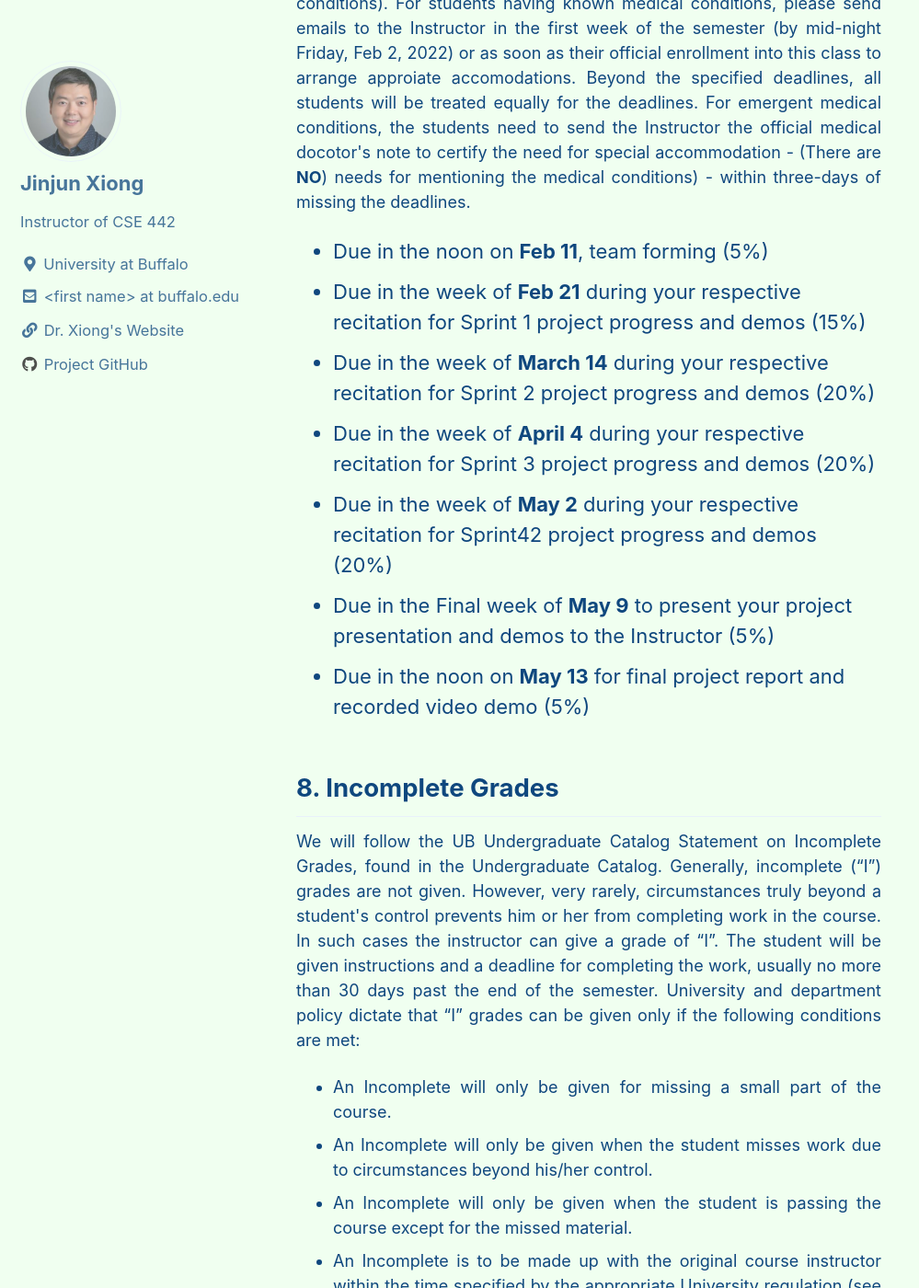
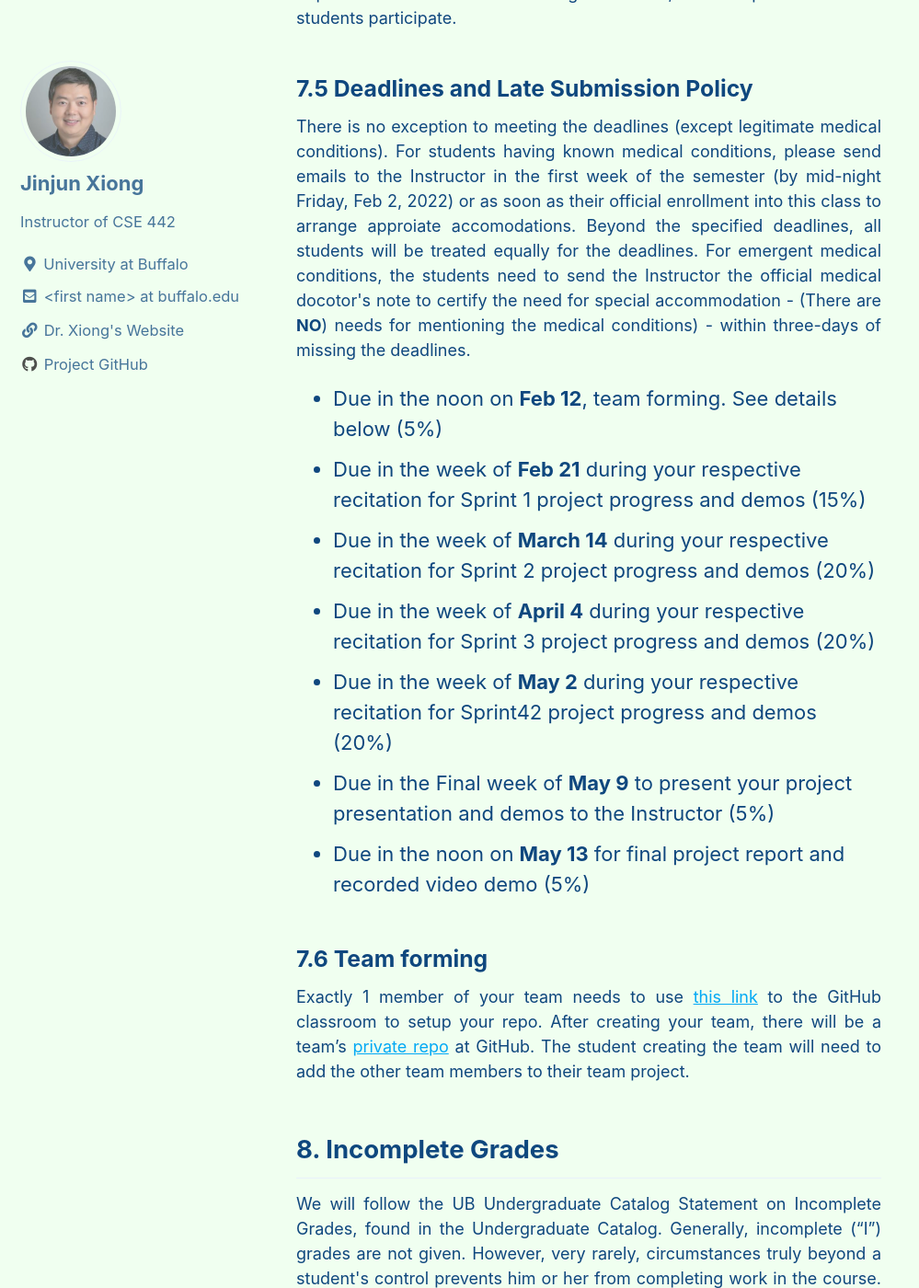
Before and after one commit to xlab-classes/cse442, a Jekyll site: the page built from index.md, in a window 1280 px wide and 1400 px high, scrolled down 8362 px. Shown: the whole window at 92% size, without its empty margins (0-999 px from the left). Built offline with Jekyll 4.4.1, drawn with Linux system fonts in a browser that asks for light colours; cached includes are drawn as plain includes; some of the changed text lies outside the part shown.

Commit message:
Update index.md

```diff
--- a/index.md
+++ b/index.md
@@ -26,6 +26,10 @@
 **Class Schedule**
 - M/W/F 3:00 pm -3:50pm EST
 - In Person at NSC 215 (Class is also recorded)
+
+**Office Hours**
+- Wed: 12:30 - 1:30 pm EST
+- In Person at Davis Hall 316
 
 ## 1. Prerequisites
 
@@ -106,7 +110,7 @@
 </ul>
 
 <ul>
-<a href="Personal Link: https://buffalo.zoom.us/my/pengyu?pwd=cGI2MExZNWpXaE0xZUJaVVh3citrdz09">
+<a href="https://buffalo.zoom.us/my/pengyu?pwd=cGI2MExZNWpXaE0xZUJaVVh3citrdz09">
   <zoom> TA: Pengyu Yan's Office Hour Tue/Thu 3:30-4:30pm </zoom>
 </a>
 </ul>
@@ -365,13 +369,20 @@
 There is no exception to meeting the deadlines (except legitimate medical conditions). For students having known medical conditions, please send emails to the Instructor in the first week of the semester (by mid-night Friday, Feb 2, 2022) or as soon as their official enrollment into this class to arrange approiate accomodations. Beyond the specified deadlines, all students will be treated equally for the deadlines. For emergent medical conditions, the students need to send the Instructor the official medical docotor's note to certify the need for special accommodation - (There are <b>NO</b>) needs for mentioning the medical conditions) - within three-days of missing the deadlines.
 </p>
 
-- Due in the noon on **Feb 11**, team forming (5%)
+- Due in the noon on **Feb 12**, team forming. See details below (5%)
 - Due in the week of **Feb 21** during your respective recitation for Sprint 1 project progress and demos (15%)
 - Due in the week of **March 14** during your respective recitation for Sprint 2 project progress and demos (20%)
 - Due in the week of **April 4** during your respective recitation for Sprint 3 project progress and demos (20%)
 - Due in the week of **May 2** during your respective recitation for Sprint42 project progress and demos (20%)
 - Due in the Final week of **May 9** to present your project presentation and demos to the Instructor (5%)
 - Due in the noon on **May 13** for final project report and recorded video demo (5%)
+
+### 7.6 Team forming
+<p style='font-size:18px; text-align:justify'>
+	Exactly 1 member of your team needs to use <a href="https://classroom.github.com/a/IRQSUdVo">this link</a> to the GitHub classroom to setup your repo.
+	After creating your team, there will be a team’s <a href="https://github.com/xlab-classes">private repo</a> at GitHub.
+The student creating the team will need to add the other team members to their team project.
+</p>
 
 ## 8. Incomplete Grades
 
```
